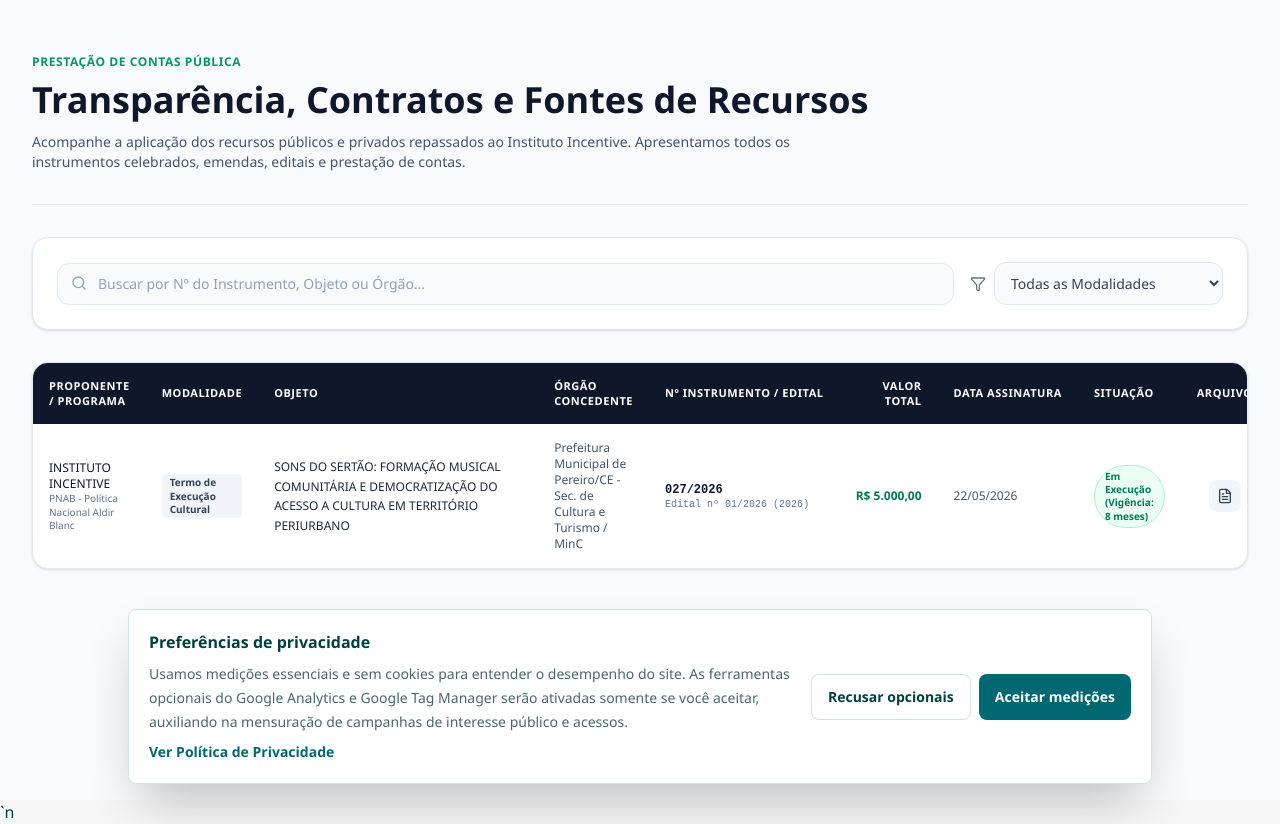
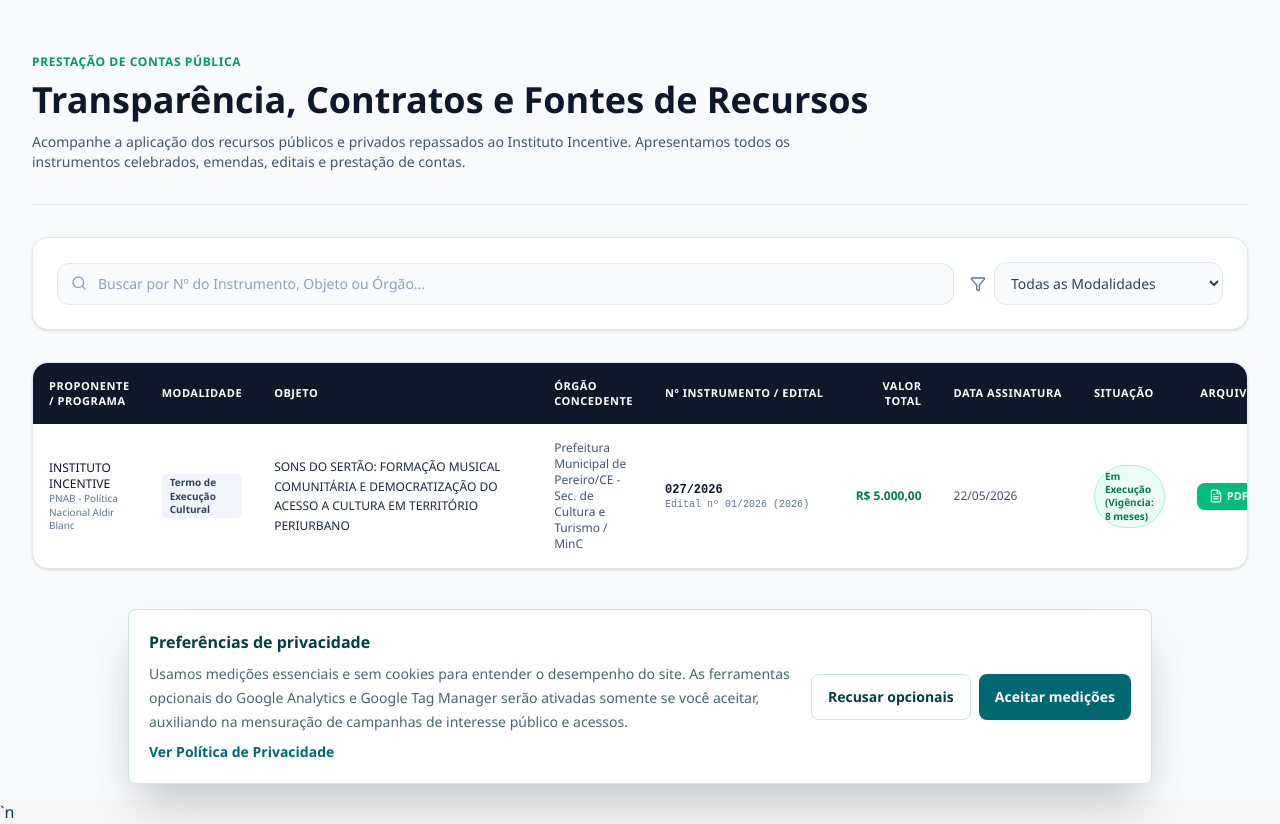
Before and after one commit to PedroGerard/institui-platform, a Next.js app: page /transparencia in a window 1280 px wide. Built offline with nearby package versions, Linux system fonts and the light colour scheme; no server answers.

Commit message:
feat(transparencia): inclui o documento PDF do Termo 027/2026 na pasta public

```diff
--- a/app/transparencia/page.tsx
+++ b/app/transparencia/page.tsx
@@ -1,7 +1,7 @@
 'use client';
 
 import { useState } from 'react';
-import { Search, FileText, Filter } from 'lucide-react';
+import { Search, FileText, Filter, Download } from 'lucide-react';
 
 interface ContratoTransparencia {
   id: string;
@@ -160,10 +160,11 @@
                           href={item.linkArquivo}
                           target="_blank"
                           rel="noopener noreferrer"
-                          className="inline-flex items-center justify-center rounded-lg bg-slate-100 p-2 text-slate-700 hover:bg-emerald-500 hover:text-white transition-all"
+                          className="inline-flex items-center gap-1 rounded-lg bg-emerald-500 px-3 py-1.5 text-[11px] font-semibold text-white shadow-sm hover:bg-emerald-600 transition-all"
                           title="Acessar documento na íntegra"
                         >
-                          <FileText className="h-4 w-4" />
+                          <FileText className="h-3.5 w-3.5" />
+                          PDF
                         </a>
                       </td>
                     </tr>
```
